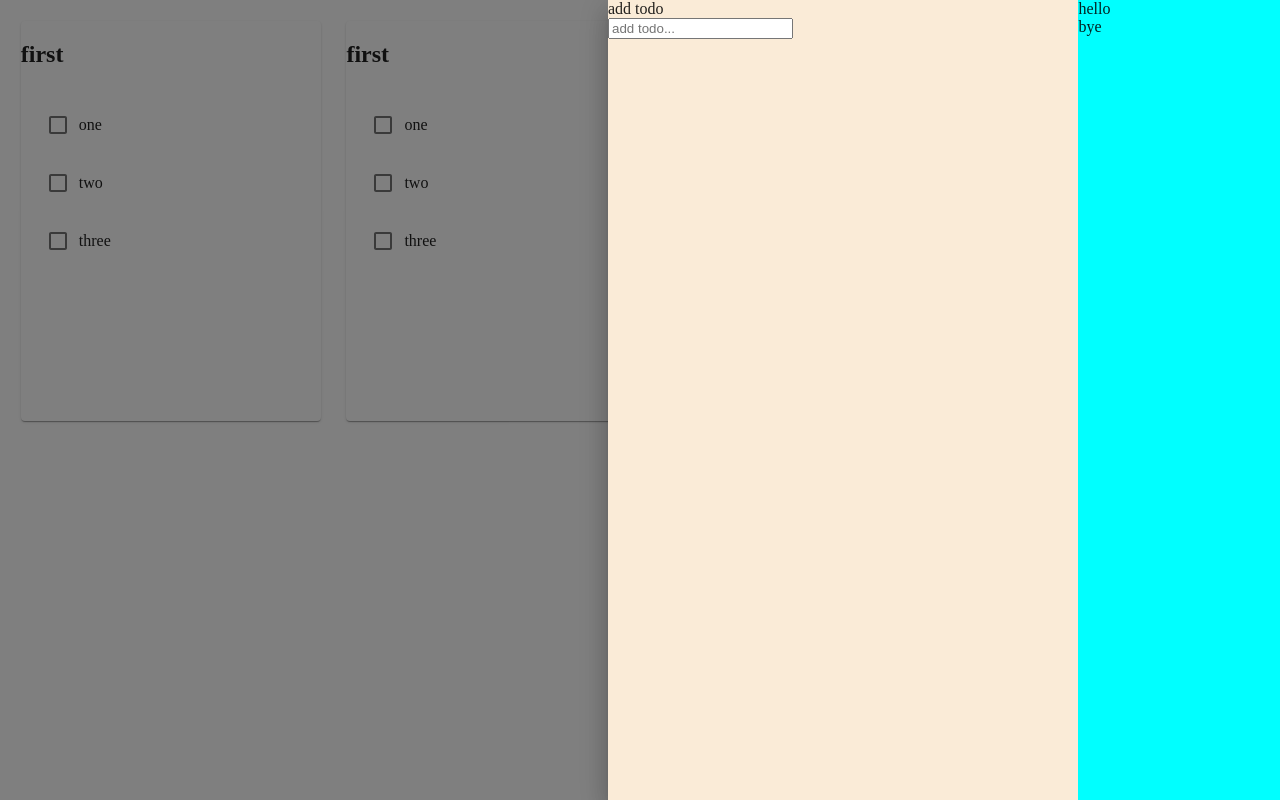
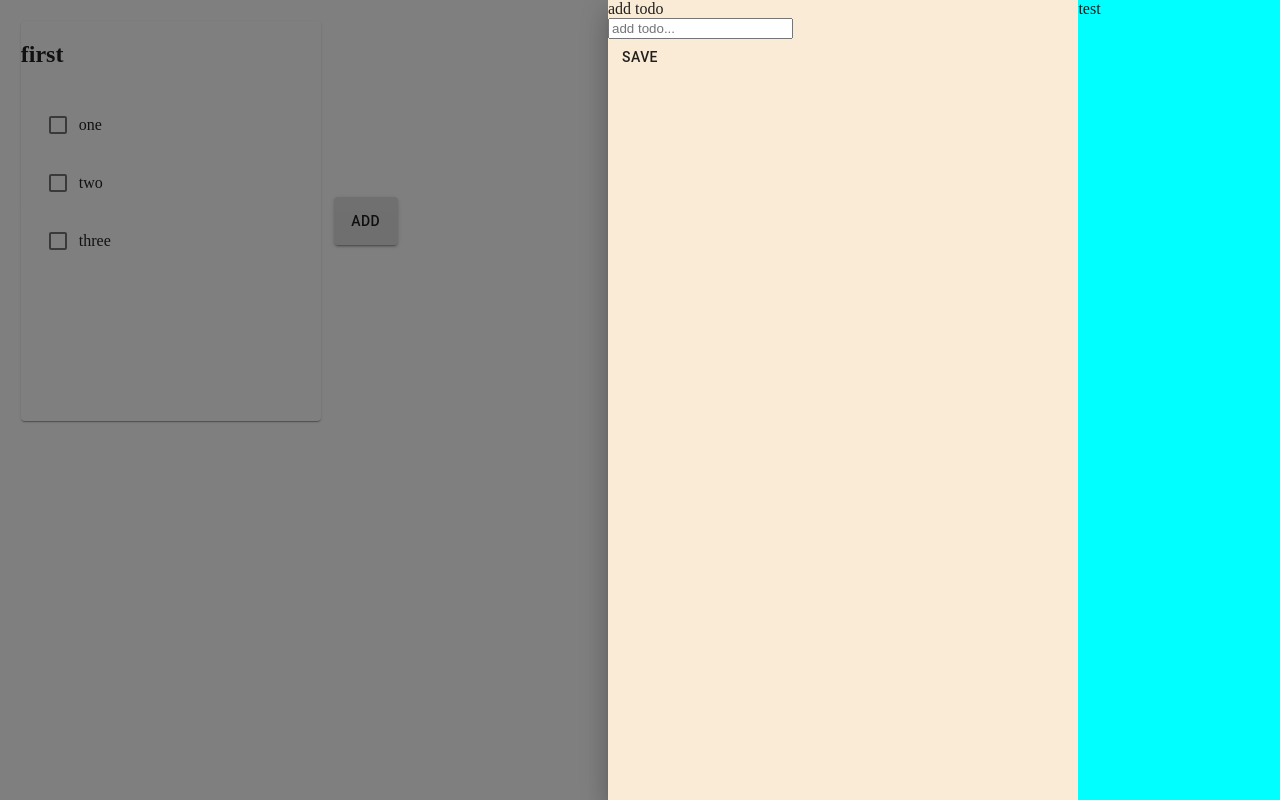
Before and after one commit to nxxc/reusable, a React (Create React App) app: page / in a window 1280 px wide. Both pictures are taken after a click on the button "ADD". Built offline with nearby package versions, Linux system fonts and the light colour scheme.

Commit message:
feat: add redux tool kit

```diff
--- a/package.json
+++ b/package.json
@@ -10,8 +10,10 @@
     "@testing-library/react": "^11.1.0",
     "@testing-library/user-event": "^12.1.10",
     "firebase": "^8.3.3",
+    "nanoid": "^3.1.22",
     "react": "^17.0.2",
     "react-dom": "^17.0.2",
+    "react-redux": "^7.2.3",
     "react-router-dom": "^5.2.0",
     "react-scripts": "4.0.3",
     "web-vitals": "^1.0.1"
--- a/src/components/Routine/Routine.jsx
+++ b/src/components/Routine/Routine.jsx
@@ -3,38 +3,11 @@ import { Button, Drawer } from '@material-ui/core';
 import RoutineForm from '../RoutineForm/RoutineForm';
 import RoutineView from './RoutineView/RoutineView';
 import styles from './styles.module.css';
+import { useSelector } from 'react-redux';
 
 function Routine() {
     const [open, setOpen] = useState(false);
-    const [routines, setRoutines] = useState([
-        {
-            id: 1,
-            title: 'first',
-            todos: [
-                { id: 1, text: 'one', done: false },
-                { id: 2, text: 'two', done: false },
-                { id: 3, text: 'three', done: false },
-            ],
-        },
-        {
-            id: 1,
-            title: 'first',
-            todos: [
-                { id: 1, text: 'one', done: false },
-                { id: 2, text: 'two', done: false },
-                { id: 3, text: 'three', done: false },
-            ],
-        },
-        {
-            id: 1,
-            title: 'first',
-            todos: [
-                { id: 1, text: 'one', done: false },
-                { id: 2, text: 'two', done: false },
-                { id: 3, text: 'three', done: false },
-            ],
-        },
-    ]);
+    const routines = useSelector((state) => state.routine);
 
     const toggleOpen = () => setOpen(true);
 
--- a/src/components/Routine/RoutineView/RoutineView.jsx
+++ b/src/components/Routine/RoutineView/RoutineView.jsx
@@ -4,7 +4,6 @@ import React from 'react';
 import styles from './style.module.css';
 
 function RoutineView({ routine }) {
-    console.log(routine);
     return (
         <Paper className={styles.item}>
             <h1>{routine.title}</h1>
--- a/src/components/RoutineForm/RoutineForm.jsx
+++ b/src/components/RoutineForm/RoutineForm.jsx
@@ -1,55 +1,41 @@
 import React, { useRef, useState } from 'react';
+
+import { addTodo } from '../../redux/todosSlice';
+import { useDispatch, useSelector } from 'react-redux';
+
 import styles from './styles.module.css';
 import Todos from './Todos/Todos';
+import { Button } from '@material-ui/core';
+import { addRoutine } from '../../redux/routinesSlice';
+import { addItem } from '../../redux/itemsSlice';
 
 function RoutineForm() {
     const inputRef = useRef();
-    const [current, setCurrent] = useState([]);
-    const [todos, setTodos] = useState([
-        { id: 1, text: 'hello' },
-        { id: 2, text: 'bye' },
-    ]);
+    const todos = useSelector((state) => state.todo);
+    const items = useSelector((state) => state.item);
+    const dispatch = useDispatch();
+    // const [todos, setTodos] = useState(initalTodos);
 
     const handleSubmit = (e) => {
         e.preventDefault();
         const text = inputRef.current.value;
-
-        //현재 추가하는게 todos에 없으면 추가
-        setTodos((state) => {
-            const allTodos = todos.map((todo) => todo.text);
-            if (!allTodos.includes(text)) {
-                return [...state, { id: new Date(), text }];
-            }
-            return state;
-        });
-
-        setCurrent((state) => {
-            const allTodos = current.map((todo) => todo.text);
-            if (allTodos.includes(text)) {
-                return state;
-            }
-
-            return [...state, { id: new Date(), text }];
-        });
+        dispatch(addTodo(text));
+        dispatch(addItem(text));
         inputRef.current.value = '';
     };
 
-    const onTodoClick = (e, todo) => {
-        e.preventDefault();
+    const onTodoClick = (todo) => {
+        console.log(todo);
+    };
 
-        // 모든 현재 todo만들어서 있으면 추가 x
-        const allTodos = current.map((todo) => todo.text);
-        if (allTodos.includes(todo.text)) return;
-        setCurrent((state) => {
-            return [...state, todo];
-        });
-        console.log(todo);
+    const onSave = (current) => {
+        dispatch(addRoutine(current));
     };
     return (
         <div className={styles.container}>
             <section className={styles.routineContainer}>
-                {current.length
-                    ? current.map((todo) => <li key={todo}>{todo.text}</li>)
+                {items.length
+                    ? items.map((todo) => <li key={todo}>{todo.text}</li>)
                     : 'add todo'}
                 <form type='submit' onSubmit={handleSubmit}>
                     <input
@@ -58,6 +44,7 @@ function RoutineForm() {
                         ref={inputRef}
                     ></input>
                 </form>
+                <Button onClick={() => onSave(items)}>save</Button>
             </section>
             <section className={styles.todosContainer}>
                 <Todos todos={todos} onTodoClick={onTodoClick} />
--- a/src/components/RoutineForm/Todos/Todos.jsx
+++ b/src/components/RoutineForm/Todos/Todos.jsx
@@ -4,7 +4,7 @@ function Todos({ todos, onTodoClick }) {
     return (
         <div>
             {todos.map((todo) => (
-                <div onClick={(e) => onTodoClick(e, todo)}>{todo.text}</div>
+                <div onClick={() => onTodoClick(todo)}>{todo.text}</div>
             ))}
         </div>
     );
--- a/src/index.js
+++ b/src/index.js
@@ -1,10 +1,14 @@
 import React from 'react';
 import ReactDOM from 'react-dom';
 import App from './App';
+import { Provider } from 'react-redux';
+import store from './redux/store';
 
 ReactDOM.render(
     <React.StrictMode>
-        <App />
+        <Provider store={store}>
+            <App />
+        </Provider>
     </React.StrictMode>,
     document.getElementById('root')
 );
--- /dev/null
+++ b/src/redux/itemsSlice.js
@@ -0,0 +1,30 @@
+import { nanoid } from 'nanoid';
+
+const { createSlice } = require('@reduxjs/toolkit');
+
+const initialState = [];
+
+const itemSlice = createSlice({
+    name: 'item',
+    initialState,
+    reducers: {
+        addItem: {
+            reducer: (state, action) => {
+                state.push(action.payload);
+            },
+            prepare: (todo) => {
+                console.log(todo);
+                return {
+                    payload: {
+                        id: nanoid(),
+                        text: todo,
+                    },
+                };
+            },
+        },
+    },
+});
+
+export const { addItem } = itemSlice.actions;
+
+export default itemSlice.reducer;
--- /dev/null
+++ b/src/redux/routinesSlice.js
@@ -0,0 +1,41 @@
+import { nanoid } from 'nanoid';
+
+const { createSlice } = require('@reduxjs/toolkit');
+
+const initialState = [
+    {
+        id: 1,
+        title: 'first',
+        todos: [
+            { id: 1, text: 'one', done: false },
+            { id: 2, text: 'two', done: false },
+            { id: 3, text: 'three', done: false },
+        ],
+    },
+];
+
+const routineSlice = createSlice({
+    name: 'routine',
+    initialState,
+    reducers: {
+        addRoutine: {
+            reducer: (state, action) => {
+                state.push(action.payload);
+            },
+            prepare: (data) => {
+                console.log(data);
+                return {
+                    payload: {
+                        id: nanoid(),
+                        title: 'hello',
+                        todos: data,
+                    },
+                };
+            },
+        },
+    },
+});
+
+export const { addRoutine } = routineSlice.actions;
+
+export default routineSlice.reducer;
--- /dev/null
+++ b/src/redux/store.js
@@ -0,0 +1,12 @@
+import { configureStore } from '@reduxjs/toolkit';
+import todoReducer from './todosSlice';
+import routineReducer from './routinesSlice';
+import itemReducer from './itemsSlice';
+
+export default configureStore({
+    reducer: {
+        todo: todoReducer,
+        routine: routineReducer,
+        item: itemReducer,
+    },
+});
--- /dev/null
+++ b/src/redux/todosSlice.js
@@ -0,0 +1,29 @@
+import { nanoid } from 'nanoid';
+
+const { createSlice } = require('@reduxjs/toolkit');
+
+const initialState = [{ id: 1, text: 'test' }];
+
+const todoSlice = createSlice({
+    name: 'todo',
+    initialState,
+    reducers: {
+        addTodo: {
+            reducer: (state, action) => {
+                state.push(action.payload);
+            },
+            prepare: (text) => {
+                return {
+                    payload: {
+                        id: nanoid(),
+                        text,
+                    },
+                };
+            },
+        },
+    },
+});
+
+export const { addTodo } = todoSlice.actions;
+
+export default todoSlice.reducer;
```
Also changed, not shown: src/redux/todoSlice.js (deleted, +0 -9 lines), 1 other file (tests, documents, lock files or other folders).
